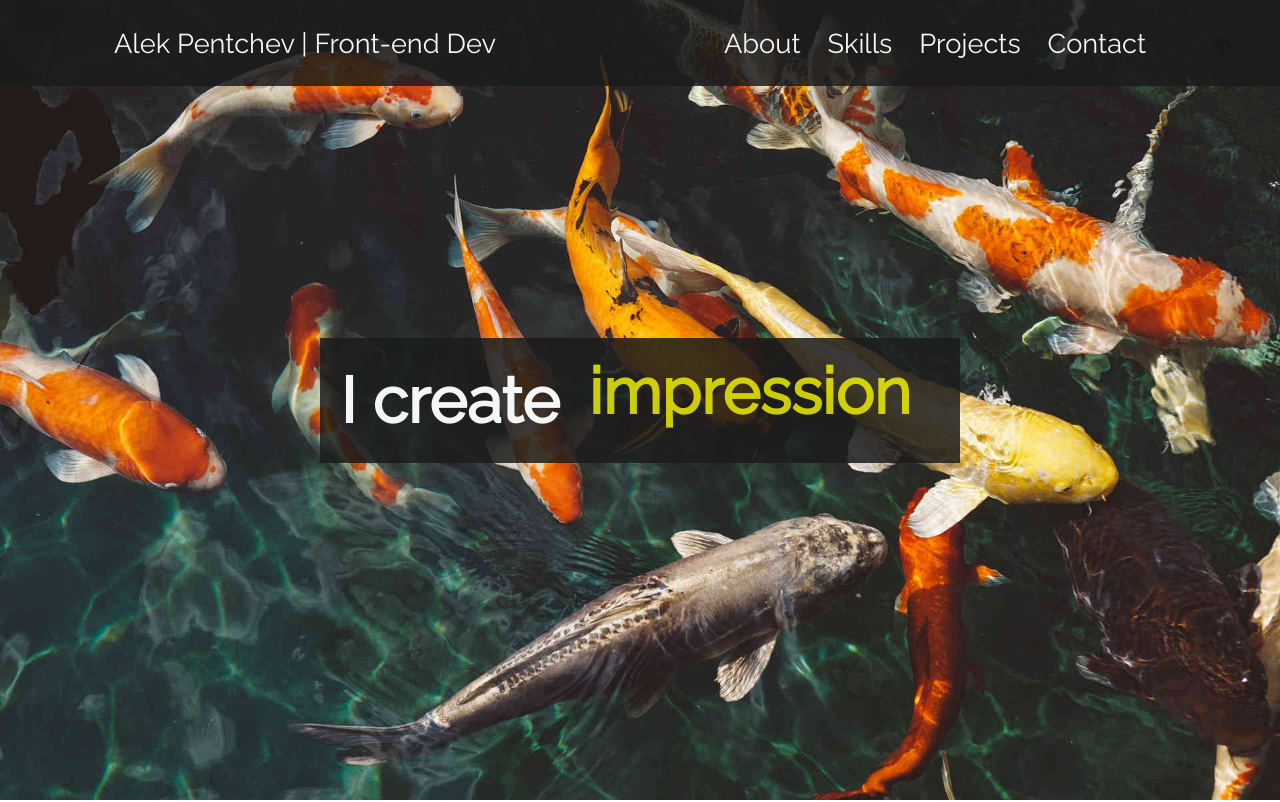
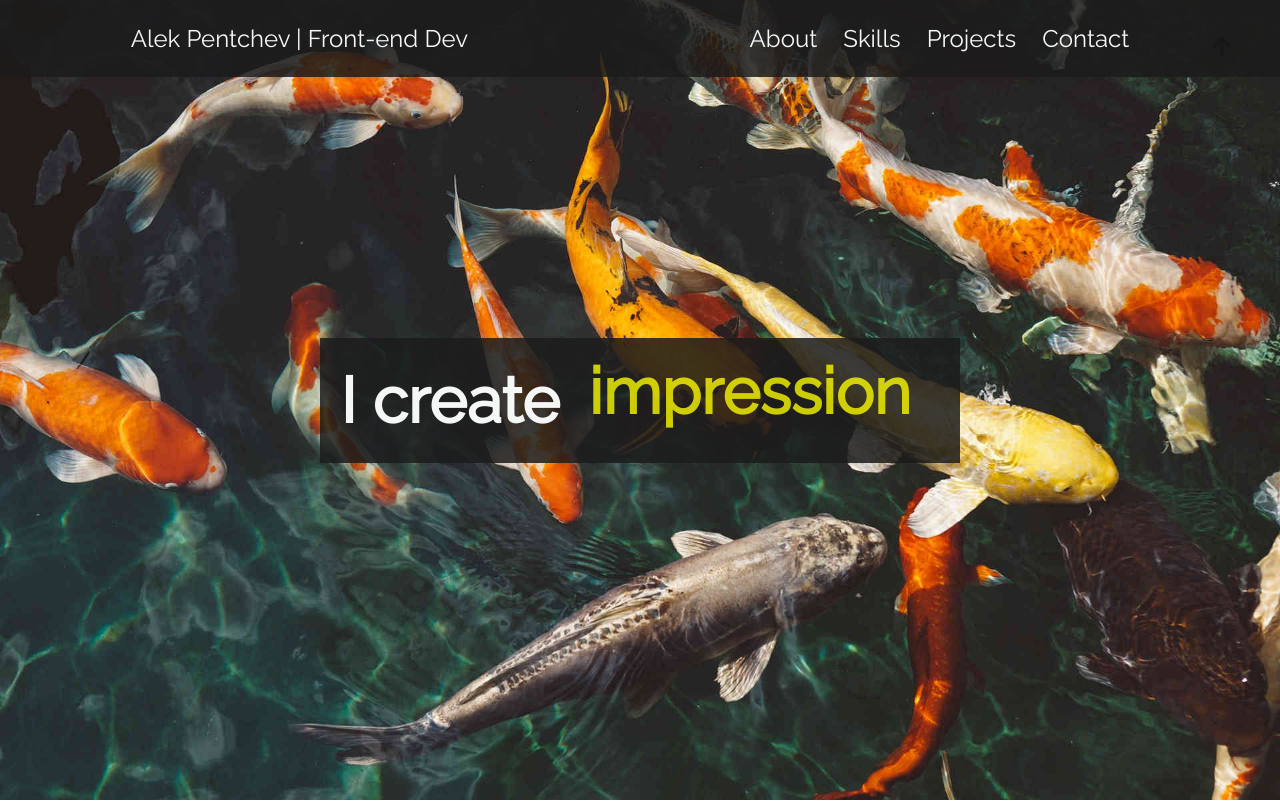
Before and after one commit to alekpentchev/site-portfolio, a website: page src/index.html in a window 1280 px wide. Shown: the top 802 px of the page. Drawn offline with nearby package versions, Linux system fonts and the light colour scheme; files that its build step writes are made by us from their sources; a script that the page names is missing.

Commit message:
Desktop menu fix

```diff
--- a/src/scss/nav.scss
+++ b/src/scss/nav.scss
@@ -10,7 +10,7 @@ nav{
     justify-content: space-around;
     flex: 1;
     flex-wrap: wrap;
-    font-size: 1.7em;
+    font-size: 1.5em;
     z-index: 999;
     background-color: $textBackground;
     position: absolute;
@@ -42,6 +42,10 @@ nav a {
 nav a:hover {
     border-top: 2px solid $highlightColor;
     border-bottom: 2px solid $highlightColor;
+}
+
+.menu-desktop ul {
+    margin-left: 20px;
 }
 
 .menu-mobile {
@@ -142,6 +146,10 @@ nav a:hover {
 @media screen and (max-width: 768px) {
     .menu-desktop {
         display: none;
+
+        span {
+            margin-top: 20px;
+        }
     }
 
     .menu-mobile {
```
